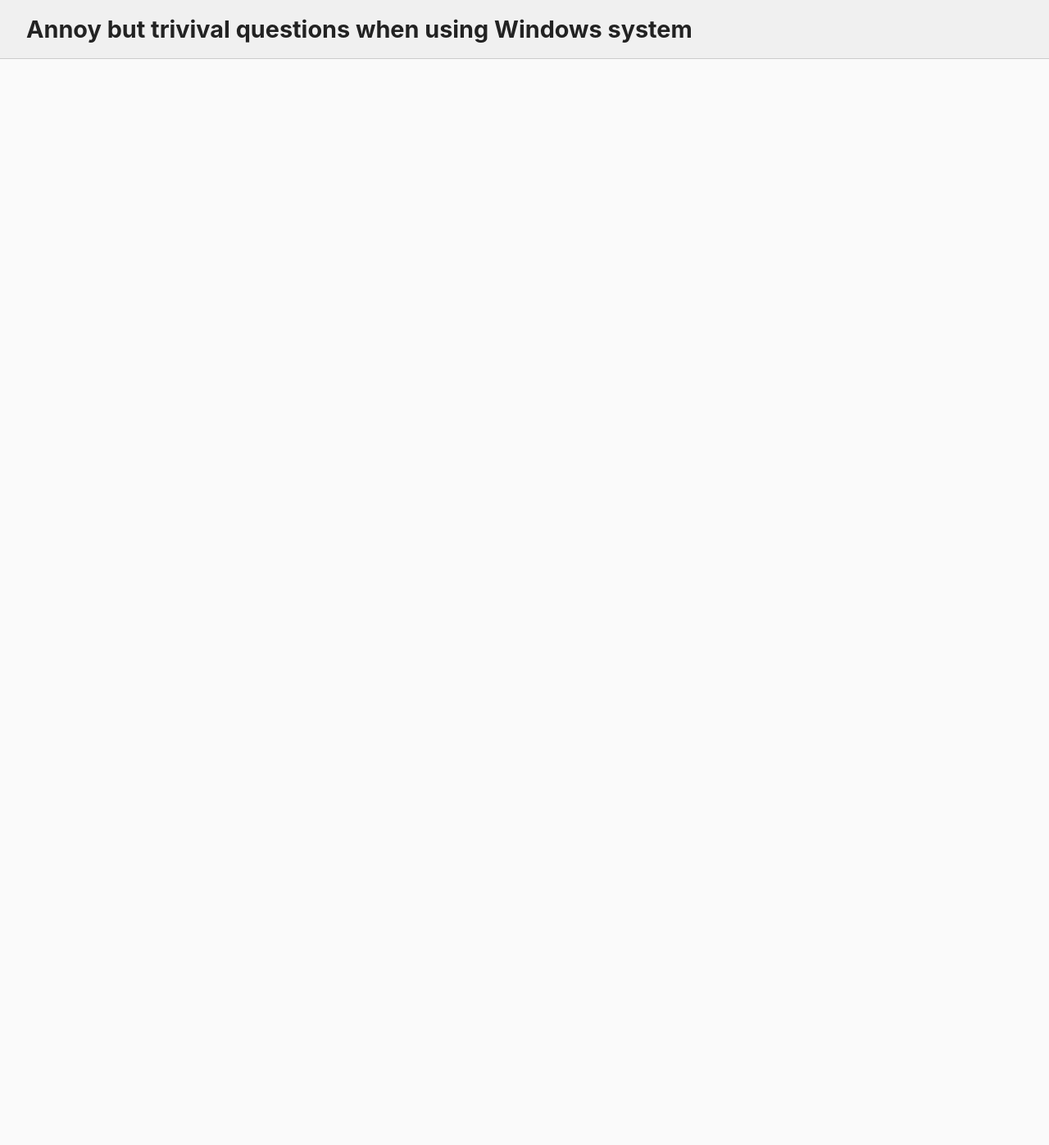
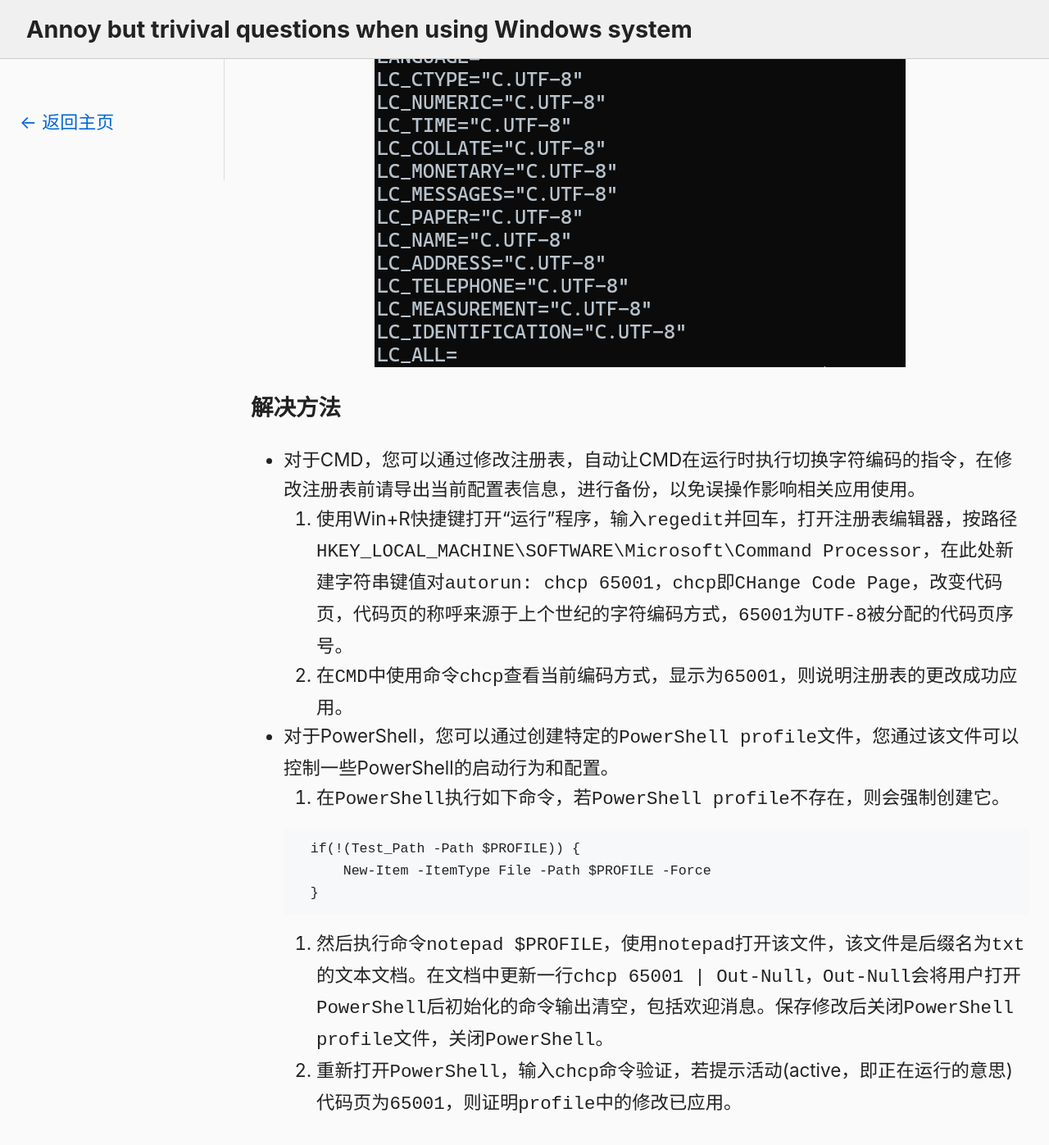
Before and after one commit to placeholder-208/Notes, a Jekyll site: the page built from _notes/my-notes/Annoying but trivival questions when using Windows system.md, in a window 1280 px wide and 1400 px high, scrolled down 6850 px. Shown: the top 1397 px of the window at 82% size. Built offline with Jekyll 4.4.1, drawn with Linux system fonts in a browser that asks for light colours; comment, search, counter and statistics services are not loaded; some of the changed text lies outside the part shown.

Commit message:
Adding the notes.

````diff
--- a/_notes/my-notes/Annoying but trivival questions when using Windows system.md
+++ b/_notes/my-notes/Annoying but trivival questions when using Windows system.md
@@ -111,3 +111,27 @@
 若特殊原因下，未能重新启动explorer.exe，可以打开任务管理器，点击运行新任务，输入explprer.exe，观察是否出现相关进程。
 
 若expolorer.exe重新启动后，仍有部分图标迟迟未能加载，尝试重启电脑。
+
+## 终端乱码问题
+
+### 发生原因
+
+尽管GBK系列字符编码得到了广泛应用，但对于很多编程语言，特别是基础的库文件，仍然面临不支持的情况，这不仅会导致简单的打印信息出现乱码，更会导致很多封装好的既定程序因乱码出错，且封装越完善的功能，使用的用户反而了解的底层专业知识更少，更难解决问题。同时，部分国内软件，特别是缺乏维护的小型项目软件，并没有对UTF编码进行适配，若简单选择将系统语言更改为UTF-8，则这种软件的UI基本可以放弃使用了。因此，有选择地更改编码是必要的，小编在这里解决该问题的方法为，在Windows主系统仍然使用GBK编码，但CMD和PowerShell使用UTF-8编码。但就目前小编的经验来说，为了更好的编程环境，可以在WSL(Windows subsystem Linux，Windows下的Linux子系统)中进行编程，如下图所示，子系统编码全采用UTF-8。
+<img src = "..\..\assets\image\notes_by_myself\Windows Questions\Linux子系统编码.png">
+
+### 解决方法
+
+- 对于CMD，您可以通过修改注册表，自动让CMD在运行时执行切换字符编码的指令，在修改注册表前请导出当前配置表信息，进行备份，以免误操作影响相关应用使用。
+    1. 使用Win+R快捷键打开“运行”程序，输入`regedit`并回车，打开注册表编辑器，按路径`HKEY_LOCAL_MACHINE\SOFTWARE\Microsoft\Command Processor`，在此处新建字符串键值对`autorun: chcp 65001`，`chcp`即`CHange Code Page`，改变代码页，代码页的称呼来源于上个世纪的字符编码方式，`65001`为`UTF-8`被分配的代码页序号。
+    2. 在`CMD`中使用命令`chcp`查看当前编码方式，显示为`65001`，则说明注册表的更改成功应用。
+- 对于PowerShell，您可以通过创建特定的`PowerShell profile`文件，您通过该文件可以控制一些PowerShell的启动行为和配置。
+    1. 在`PowerShell`执行如下命令，若`PowerShell profile`不存在，则会强制创建它。
+
+    ```
+    if(!(Test_Path -Path $PROFILE)) {
+        New-Item -ItemType File -Path $PROFILE -Force
+    }
+    ```
+
+    2. 然后执行命令`notepad $PROFILE`，使用`notepad`打开该文件，该文件是后缀名为`txt`的文本文档。在文档中更新一行`chcp 65001 | Out-Null`，`Out-Null`会将用户打开`PowerShell`后初始化的命令输出清空，包括欢迎消息。保存修改后关闭`PowerShell profile`文件，关闭`PowerShell`。
+    3. 重新打开`PowerShell`，输入`chcp`命令验证，若提示活动(active，即正在运行的意思)代码页为`65001`，则证明`profile`中的修改已应用。
````
Also changed, not shown: assets/image/notes_by_myself/Windows Questions/Linux子系统编码.png (added).
